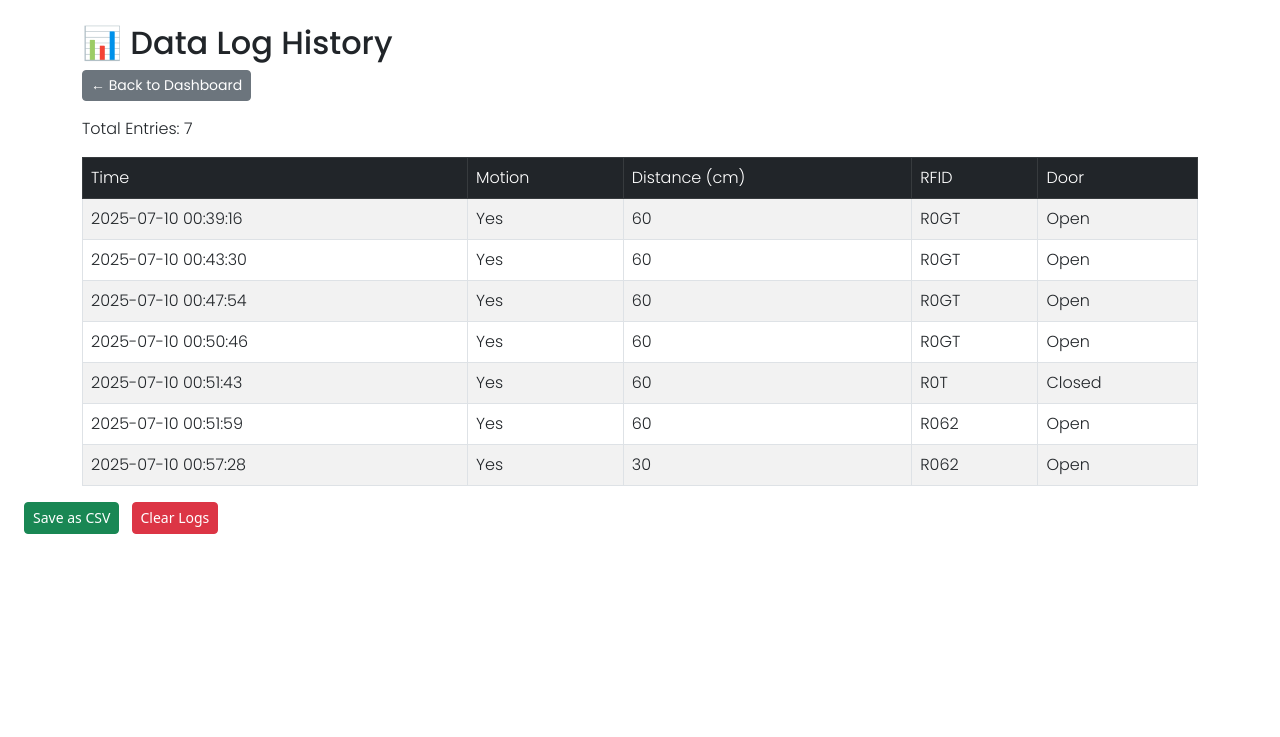
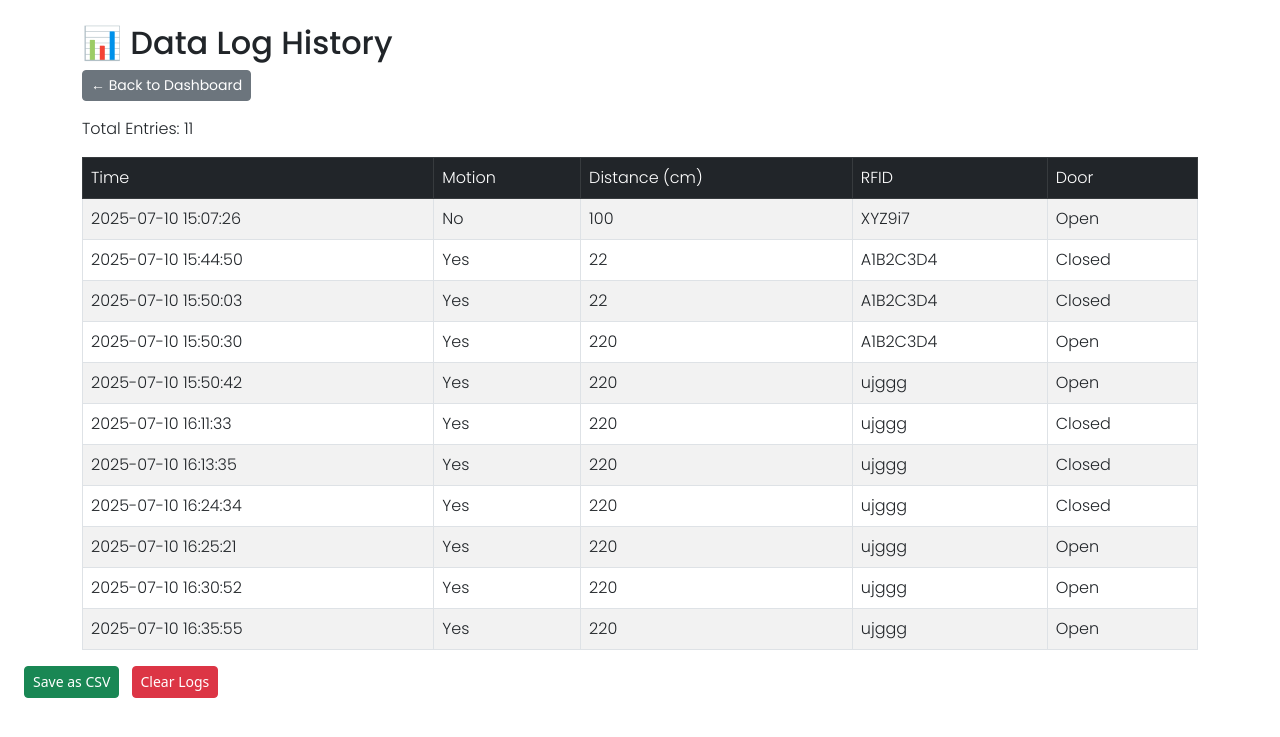
Before and after one commit to Lewis-Jade/SmartSecureHomeSystem, a Flask app: page /history in a window 1280 px wide. Shown: the top 737 px of the page. Run offline with Flask 3, Linux system fonts and the light colour scheme.

Commit message:
and now I plan to pika uugali moja kubwa na mala....😂😂😂😂😂😂😂😂😂😂

```diff
--- a/app.py
+++ b/app.py
@@ -12,7 +12,7 @@ def dashboard():
 def receive_data():
     global latest_data
     data = request.json
-    latest_data = data  # store it
+    latest_data = data
     data['timestamp'] = time.strftime('%Y-%m-%d %H:%M:%S')
     print(f"Data from IoT: {data}")
     with open('data_log.json', 'a') as f:
@@ -27,10 +27,10 @@ def receive_data():
 def dashboard_data():
     return jsonify(latest_data)
 
-# Send command to IoT device (optional)
+
 @app.route('/iot/command', methods=['GET'])
 def send_command():
-    # Replace with real logic
+
     command = {"servo": "on", "led": "off"}
     return jsonify(command)
 
@@ -85,14 +85,24 @@ def download_csv():
 
 
 @app.route('/iot/servo', methods=['POST'])
-def trigger_servo():
-    print("🚪 Door close command received!")
-    return jsonify({"status": "Door closed (servo triggered)"})
+def handle_servo():
+    data = request.get_json()
+    action = data.get('action', 'close')  # default is 'close'
+
+    if action == "open":
+        print("🔓 Door open command received!")
+        return jsonify({"status": "Door opened (servo)"})
+    else:
+        print("🔒 Door close command received!")
+        return jsonify({"status": "Door closed (servo)"})
+
 
 
 @app.route('/iot/reset', methods=['POST'])
 def reset_system():
-    print("🔄 System reset requested.")
+    print("System reset requested.")
+
+
 
 
     global latest_data
--- a/data_log.json
+++ b/data_log.json
@@ -1,7 +1,11 @@
-{"motion": true, "distance": 60, "rfid": "R0GT", "door": true, "timestamp": "2025-07-10 00:39:16"}
-{"motion": true, "distance": 60, "rfid": "R0GT", "door": true, "timestamp": "2025-07-10 00:43:30"}
-{"motion": true, "distance": 60, "rfid": "R0GT", "door": true, "timestamp": "2025-07-10 00:47:54"}
-{"motion": true, "distance": 60, "rfid": "R0GT", "door": true, "timestamp": "2025-07-10 00:50:46"}
-{"motion": true, "distance": 60, "rfid": "R0T", "door": false, "timestamp": "2025-07-10 00:51:43"}
-{"motion": true, "distance": 60, "rfid": "R062", "door": true, "timestamp": "2025-07-10 00:51:59"}
-{"motion": true, "distance": 30, "rfid": "R062", "door": true, "timestamp": "2025-07-10 00:57:28"}
+{"motion": false, "distance": 100, "door": true, "rfid": "XYZ9i7", "timestamp": "2025-07-10 15:07:26"}
+{"motion": true, "distance": 22, "rfid": "A1B2C3D4", "door": false, "timestamp": "2025-07-10 15:44:50"}
+{"motion": true, "distance": 22, "rfid": "A1B2C3D4", "door": false, "timestamp": "2025-07-10 15:50:03"}
+{"motion": true, "distance": 220, "rfid": "A1B2C3D4", "door": true, "timestamp": "2025-07-10 15:50:30"}
+{"motion": true, "distance": 220, "rfid": "ujggg", "door": true, "timestamp": "2025-07-10 15:50:42"}
+{"motion": true, "distance": 220, "rfid": "ujggg", "door": false, "timestamp": "2025-07-10 16:11:33"}
+{"motion": true, "distance": 220, "rfid": "ujggg", "door": false, "timestamp": "2025-07-10 16:13:35"}
+{"motion": true, "distance": 220, "rfid": "ujggg", "door": false, "timestamp": "2025-07-10 16:24:34"}
+{"motion": true, "distance": 220, "rfid": "ujggg", "door": true, "timestamp": "2025-07-10 16:25:21"}
+{"motion": true, "distance": 220, "rfid": "ujggg", "door": true, "timestamp": "2025-07-10 16:30:52"}
+{"motion": true, "distance": 220, "rfid": "ujggg", "door": true, "timestamp": "2025-07-10 16:35:55"}
--- a/templates/dashboard.html
+++ b/templates/dashboard.html
@@ -95,6 +95,9 @@
 </div>
 
 
+<button id="openBtn" class="btn btn-success">
+  <i class="fas fa-door-open me-2"></i> Open Door
+</button>
 
 <button id="servoBtn" class="btn btn-primary">
   <i class="fas fa-cog me-2"></i> Close Door
```
Also changed, not shown: static/security.js (+39 -11 lines).
